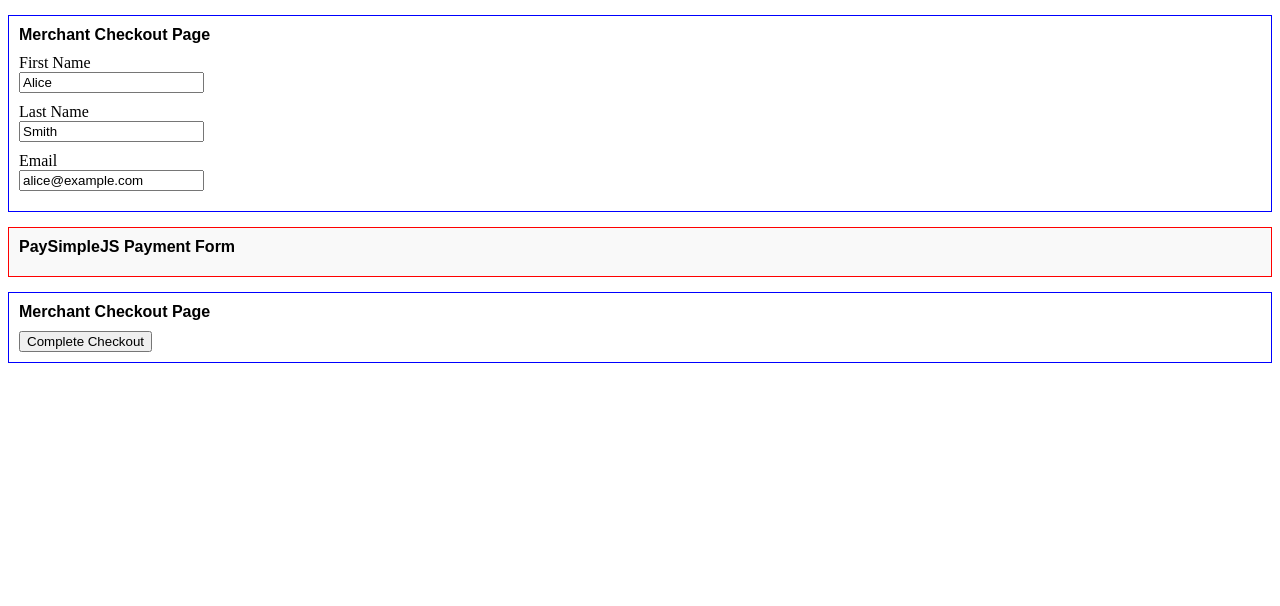
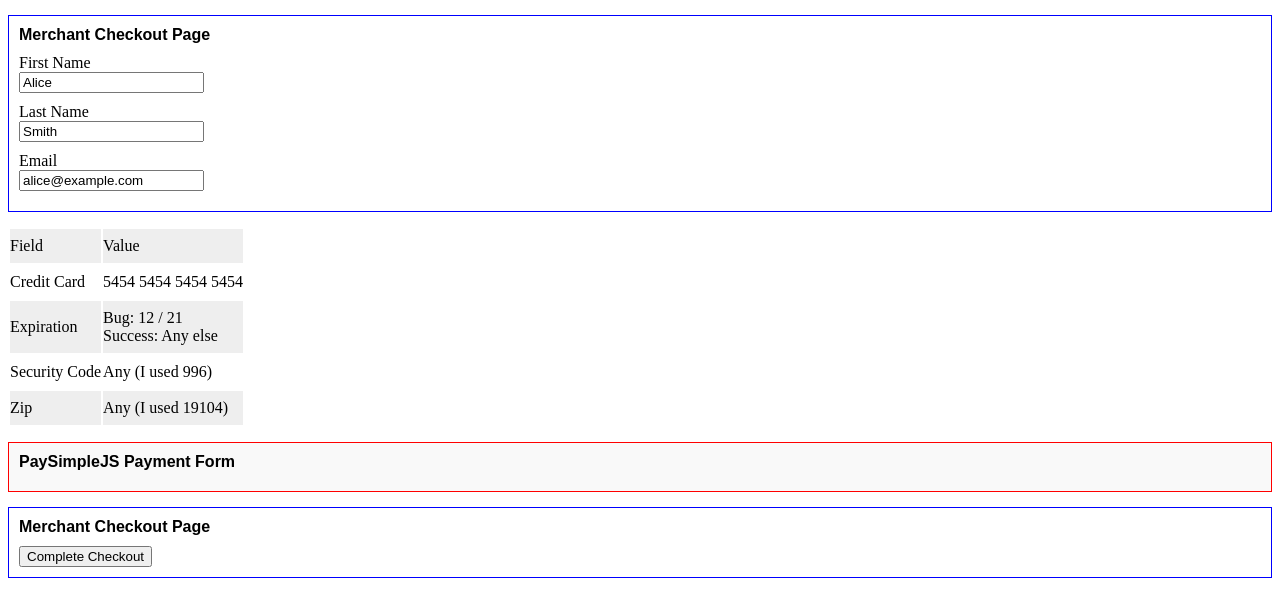
Before and after one commit to chriscauley/paysimple_bug, a plain HTML site: page static/index.html in a window 1280 px wide. Drawn offline with Linux system fonts and the light colour scheme; no server answers.

Commit message:
help table

```diff
--- a/static/index.html
+++ b/static/index.html
@@ -22,6 +22,32 @@
         </div>
       </div>
 
+      <table>
+        <tr>
+          <td>Field</td>
+          <td>Value</td>
+        </tr>
+        <tr>
+          <td>Credit Card</td>
+          <td>5454 5454 5454 5454</td>
+        </tr>
+        <tr>
+          <td>Expiration</td>
+          <td>
+            Bug: 12 / 21<br/>
+            Success: Any else
+          </td>
+        </tr>
+        <tr>
+          <td>Security Code</td>
+          <td>Any (I used 996)</td>
+        </tr>
+        <tr>
+          <td>Zip</td>
+          <td>Any (I used 19104)</td>
+        </tr>
+      </table>
+
       <div class="psjs">
         <p>PaySimpleJS Payment Form</p>
         <div id="psjs">
--- a/static/styles.css
+++ b/static/styles.css
@@ -24,3 +24,10 @@
  .form-field input {
      display: block;
 }
+
+table tr td {
+  padding: 0.5rem 0;
+}
+table tr:nth-child(odd) {
+  background-color: #eee;
+}
```
